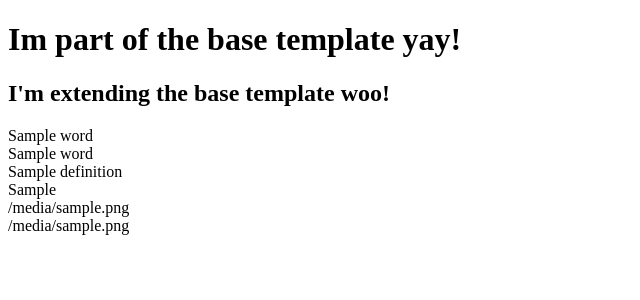
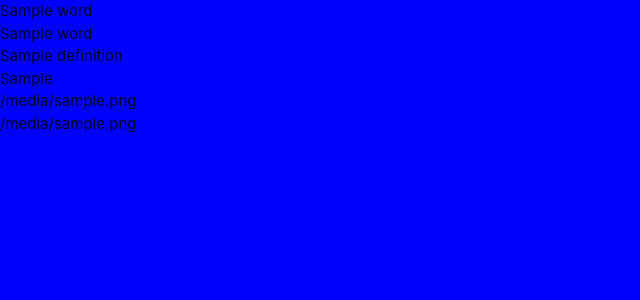
Before and after one commit to elerel/ms3-kiwi-lingo, a Flask app: page / in a window 1280 px wide. Shown: the top 300 px of the page, without its empty margins (0-640 px from the left). Run offline with Flask 2, Linux system fonts and the light colour scheme; a database or web service that is not in the repository returns one stand-in record (values such as "Sample title"); some libraries are stand-ins or nearby versions.

Commit message:
Added Static directory

```diff
--- /dev/null
+++ b/static/css/style.css
@@ -0,0 +1,3 @@
+body {
+    background-color: blue;
+}
--- a/templates/base.html
+++ b/templates/base.html
@@ -6,14 +6,28 @@
     <meta charset="UTF-8">
     <meta http-equiv="X-UA-Compatible" content="IE=edge">
     <meta name="viewport" content="width=device-width, initial-scale=1.0">
+    <link rel="stylesheet" href="https://cdnjs.cloudflare.com/ajax/libs/font-awesome/5.15.3/css/all.min.css"
+        integrity="sha512-iBBXm8fW90+nuLcSKlbmrPcLa0OT92xO1BIsZ+ywDWZCvqsWgccV3gFoRBv0z+8dLJgyAHIhR35VZc2oM/gI1w=="
+        crossorigin="anonymous" type="text/css" />
+    <link rel="stylesheet" href="https://cdnjs.cloudflare.com/ajax/libs/materialize/1.0.0/css/materialize.min.css"
+        type="text/css">
+    <link rel="stylesheet" href="{{ url_for('static', filename='css/style.css') }}" type="text/css">
+    {% block styles %}
+    {% endblock %}
     <title>Kiwi Lingo</title>
 </head>
 
 <body>
-    <h1>Im part of the base template yay!</h1>
+
     {% block content %}
     {% endblock %}
 
+    <script src="https://code.jquery.com/jquery-3.6.0.min.js"
+        integrity="sha256-/xUj+3OJU5yExlq6GSYGSHk7tPXikynS7ogEvDej/m4=" crossorigin="anonymous"></script>
+    <script src="https://cdnjs.cloudflare.com/ajax/libs/materialize/1.0.0/js/materialize.min.js"></script>
+    <script src="{{ url_for('static', filename='js/script/js') }}"></script>
+    {% block scripts %}
+    {% endblock %}
 </body>
 
 </html>
--- a/templates/glossary.html
+++ b/templates/glossary.html
@@ -1,7 +1,5 @@
 {% extends "base.html" %}
 {% block content %}
-
-<h2>I'm extending the base template woo!</h2>
 
 {% for word in words %}
 {{ word.category_name}}<br>
```
Also changed, not shown: README.md, static/js/scripts.js (added).
